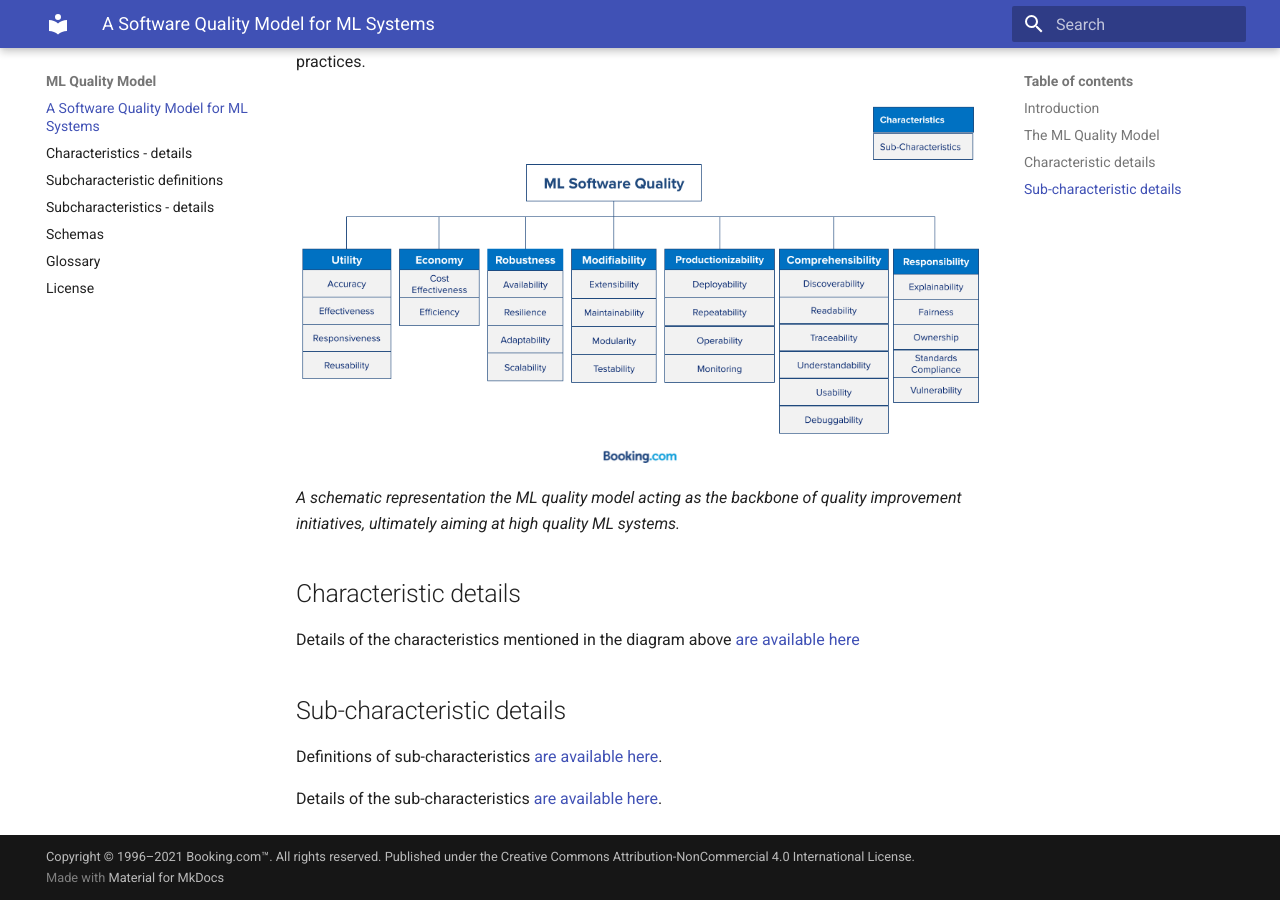
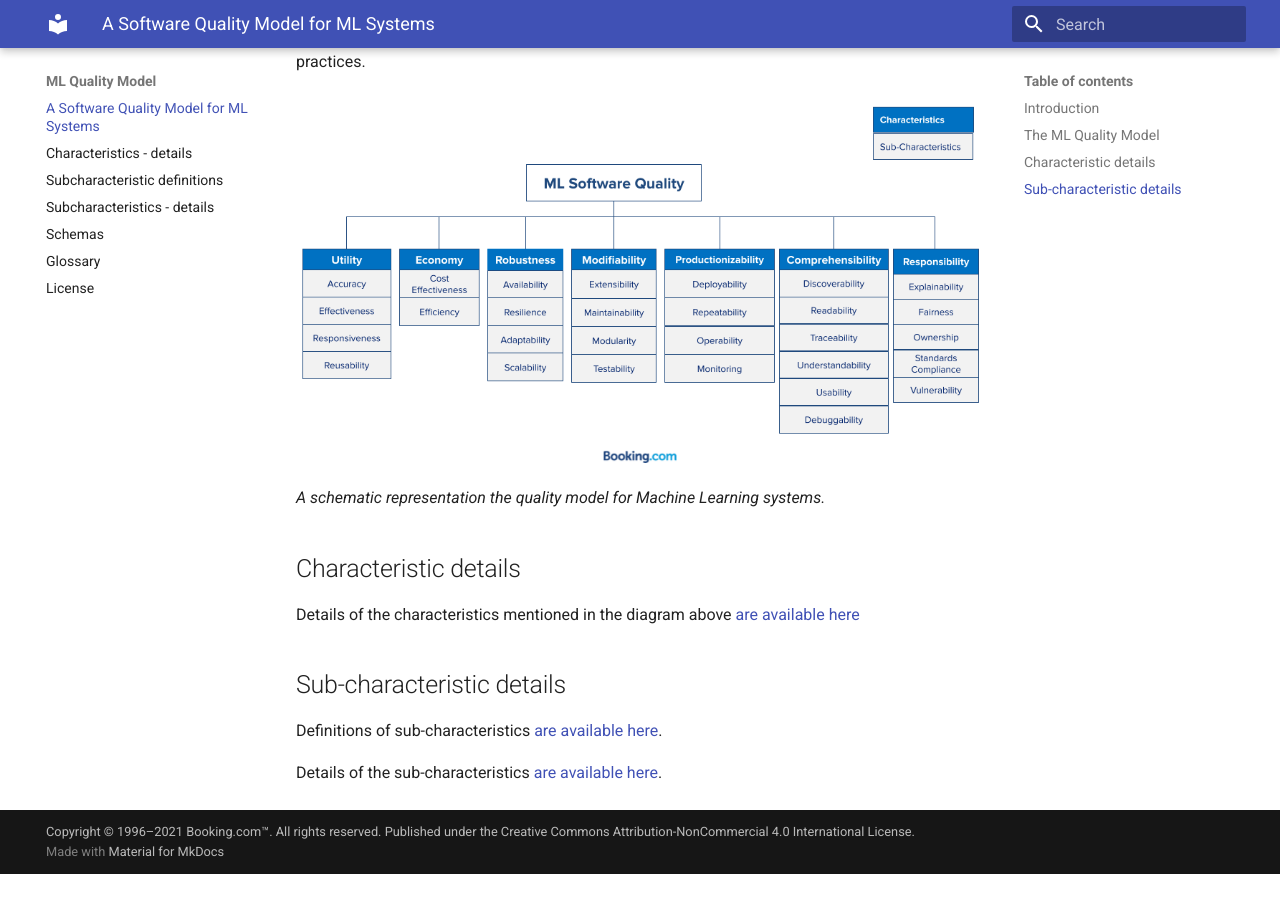
Before and after one commit to bookingcom/ml-quality-model, an MkDocs documentation site: the page built from docs/README.md, in a window 1280 px wide and 900 px high, scrolled down 519 px. Built offline with MkDocs 1.6.1 and Material for MkDocs 9.7.7, drawn with Linux system fonts in a browser that asks for light colours; after the commit the page ends 1393 px from its top, so only the background shows below that.

Commit message:
updated figure caption

```diff
--- a/docs/README.md
+++ b/docs/README.md
@@ -18,8 +18,7 @@ specific software development practices.
 
 
 ![quality-model-png](assets/mlsqm.png)
-*A schematic representation the ML quality model acting as the backbone of quality improvement initiatives, ultimately
-aiming at high quality ML systems.*
+*A schematic representation the quality model for Machine Learning systems.*
 
 
 ## Characteristic details
```
